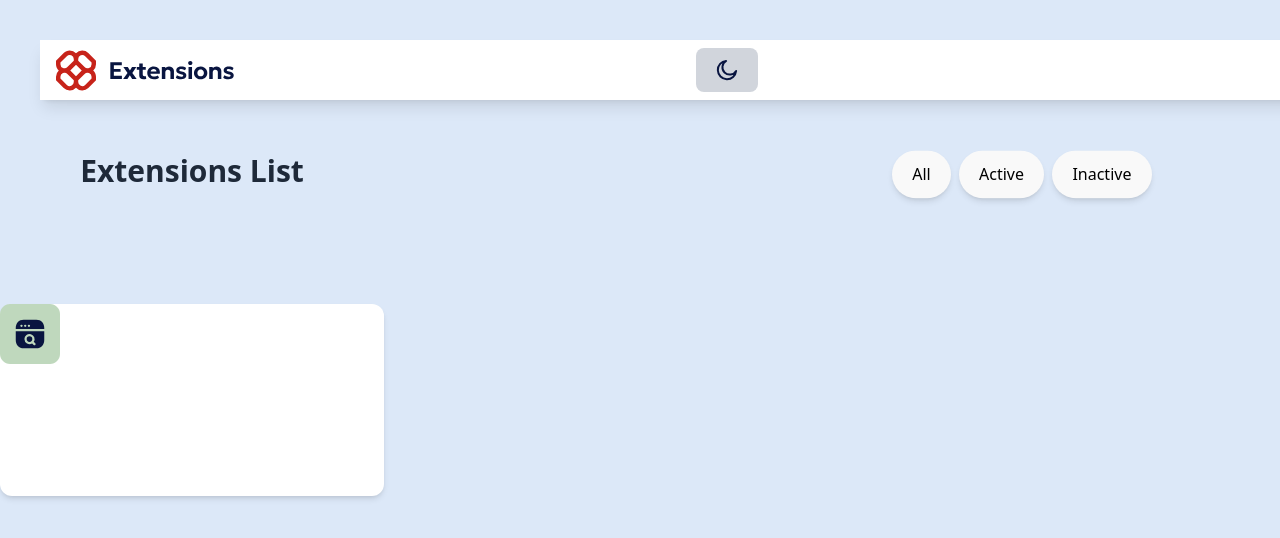
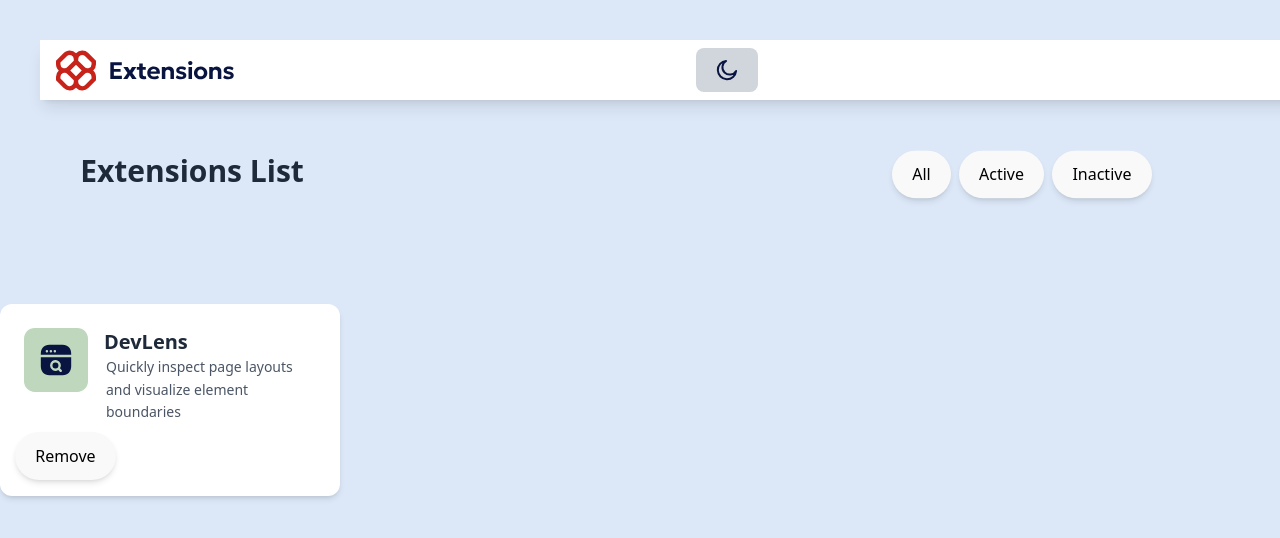
Before and after one commit to herbertDev12/BrowserExtensionManager, a React (Vite) app: page / in a window 1280 px wide. Shown: the top 538 px of the page. Built offline with nearby package versions, Linux system fonts and the light colour scheme.

Commit message:
Added the static CustomButton and a dynamic img, title and description to the ExtensionCard

```diff
--- a/src/Components/ExtensionCard.tsx
+++ b/src/Components/ExtensionCard.tsx
@@ -1,10 +1,45 @@
-export default function ExtensionCard(){
-    return (
-        <div className="w-96 h-48 bg-white rounded-xl shadow-md ">
-          <div className="flex top-4 left-4 right-4 ">
-            <img
-                src="/src/assets/images/logo-devlens.svg"/>
-          </div>
-        </div>
-      );
+import CustomButton from "./ui/CustomButton";
+
+interface ExtensionCardProps {
+  cardName: string;
+  imageSrc: string;
+  cardDescription: string;
 }
+
+export default function ExtensionCard({
+  cardName,
+  imageSrc,
+  cardDescription
+}: ExtensionCardProps) {
+  return (
+    <div className="w-85 min-h-48 bg-white rounded-xl shadow-md p-6 hover:shadow-lg transition-shadow duration-300
+                   grid grid-cols-[auto_1fr] grid-rows-[auto_auto_auto] gap-x-4 relative">
+
+      <div className="row-span-2">
+        <img
+          src={imageSrc}
+          alt={cardName}
+          className="w-16 h-16 object-contain rounded-lg"
+        />
+      </div>
+
+
+      <h3 className="text-xl font-semibold text-gray-800 col-start-2">
+        {cardName}
+      </h3>
+
+      <p className="text-gray-600 text-sm leading-relaxed col-start-2
+                   -pl-4 border-l-2 border-white -mt-6">
+        {cardDescription}
+      </p>
+
+      <div className="absolute bottom-4 left-[calc(5px_+_10px)]">
+
+        <CustomButton
+          buttonName="Remove"
+
+        />
+      </div>
+    </div>
+  );
+}
--- a/src/Components/ExtensionGrid.tsx
+++ b/src/Components/ExtensionGrid.tsx
@@ -3,7 +3,10 @@ import ExtensionCard from "./ExtensionCard"
 export default function ExtensionGrid(){
     return (
         <div>
-            <ExtensionCard/>
+            <ExtensionCard
+                imageSrc="src\assets\images\logo-devlens.svg"
+                cardName="DevLens"
+                cardDescription="Quickly inspect page layouts and visualize element boundaries"/>
         </div>
     )
 }
```
Also changed, not shown: src/Components/ui/CustomSwitch.tsx (added).
